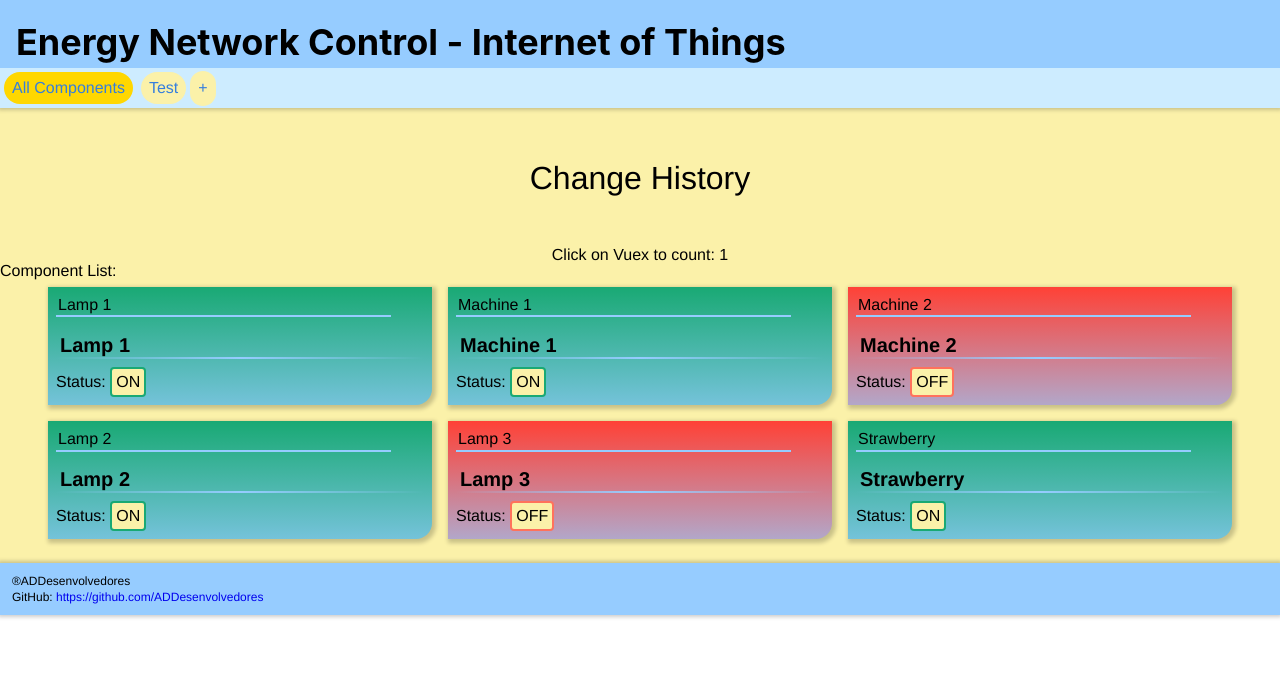
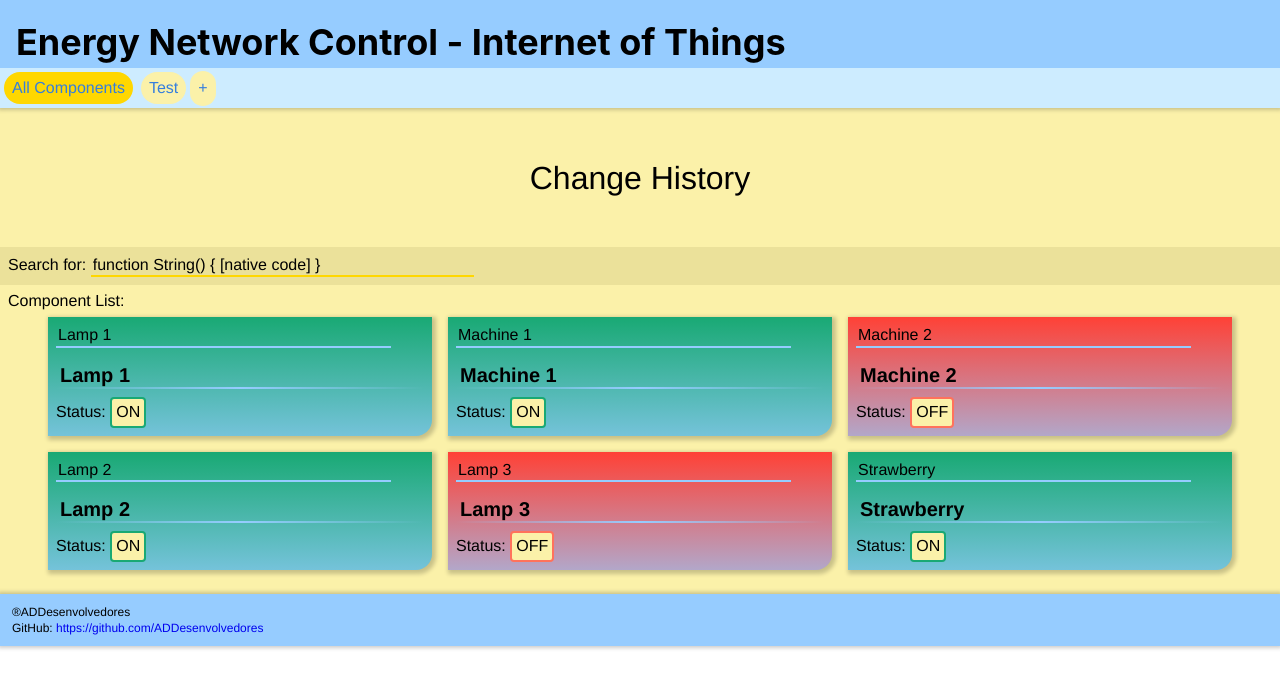
Before and after one commit to AlexandreHiroyuki/ENControl_IoT, a Vue app: page /#/ in a window 1280 px wide. Shown: the top 688 px of the page. Built offline with nearby package versions, Linux system fonts and the light colour scheme.

Commit message:
Added search bar (not working yet)

```diff
--- a/src/App.vue
+++ b/src/App.vue
@@ -19,7 +19,7 @@
           class="b--none br4 pa2 bg-light-yellow hover-bg-light-blue blue"
         >
           +
-          <span v-show="$store.state.bt_state" class="di">Create a new group</span>
+          <span v-show="$store.state.bt_group_hover_state" class="di">Create a new group</span>
         </button>
       </div>
     </header>
@@ -47,4 +47,9 @@ export default {
 a.router-link-exact-active {
   background-color: #ffd700;
 }
+
+/* Custom style particles */
+.bg-dark-yellow {
+  background-color: #ebe19a;
+}
 </style>
--- a/src/components/Controller.vue
+++ b/src/components/Controller.vue
@@ -5,8 +5,8 @@
   >
     <input
       class="w-90 bw-0 bg-transparent bt-0 br-0 bl-0 b--light-blue"
-      v-model="$store.state.controller[index].id"
-      placeholder="Digite aqui"
+      placeholder="Type here"
+      v-model.trim="$store.state.controller[index].id"
     >
     <h1 class="b f4 pa1 mb1">{{obj_name}}</h1>
     <p class="mt2">
--- a/src/store.js
+++ b/src/store.js
@@ -5,7 +5,7 @@ Vue.use(Vuex);
 
 export default new Vuex.Store({
   state: {
-    bt_state: false,
+    bt_group_hover_state: false,
     count: 1,
     controller: [
       {
@@ -39,10 +39,10 @@ export default new Vuex.Store({
       state.controller[index].status = !state.controller[index].status;
     },
     btShow(state) {
-      state.bt_state = true;
+      state.bt_group_hover_state = true;
     },
     btHide(state) {
-      state.bt_state = false;
+      state.bt_group_hover_state = false;
     },
     increment(state) {
       state.count *= 2;
--- a/src/views/ControlTable.vue
+++ b/src/views/ControlTable.vue
@@ -2,17 +2,19 @@
   <div id="ctrl-table">
     <History/>
 
-    <p class="tc" @click="$store.commit('increment')">Click on Vuex to count: {{counter}}</p>
+    <div class="pa2 mb2 bg-dark-yellow">
+      Search for:
+      <input
+        class="w-30 bw-0 bg-transparent bt-0 br-0 bl-0 b--yellow"
+        placeholder="Digite aqui"
+        v-model.trim="this.searchInput"
+      >
+    </div>
 
-    <h2>Component List:</h2>
+    <h2 class="ml2">Component List:</h2>
 
     <div class="flex flex-wrap justify-center">
-      <Controller
-        @click="toggle()"
-        v-for="(obj, index) in $store.state.controller"
-        :key="index"
-        :index="index"
-      />
+      <Controller v-for="(obj, index) in controllerMapped" :key="index" :index="index"/>
     </div>
   </div>
 </template>
@@ -27,9 +29,14 @@ export default {
     Controller,
     History
   },
+  data: function() {
+    return {
+      searchInput: String
+    };
+  },
   computed: {
-    counter: function() {
-      return this.$store.state.count;
+    controllerMapped: function() {
+      return this.$store.state.controller; //.filter(obj => {});
     }
   }
 };
--- a/src/views/Test.vue
+++ b/src/views/Test.vue
@@ -1,6 +1,9 @@
 <template>
   <div id="test">
     <History/>
+
+    <p class="ma1 pa1 tc" @click="$store.commit('increment')">Click on Vuex to count: {{counter}}</p>
+
     <p>Lorem ipsum dolor sit amet, consectetur adipiscing elit.</p>
     <p>Pellentesque in quam non lorem pharetra hendrerit quis quis purus.</p>
     <p>Nullam eu risus massa.</p>
@@ -46,6 +49,11 @@ export default {
   name: "Test",
   components: {
     History
+  },
+  computed: {
+    counter: function() {
+      return this.$store.state.count;
+    }
   }
 };
 </script>
```
Also changed, not shown: src/components/History.vue (+0 -35 lines).
